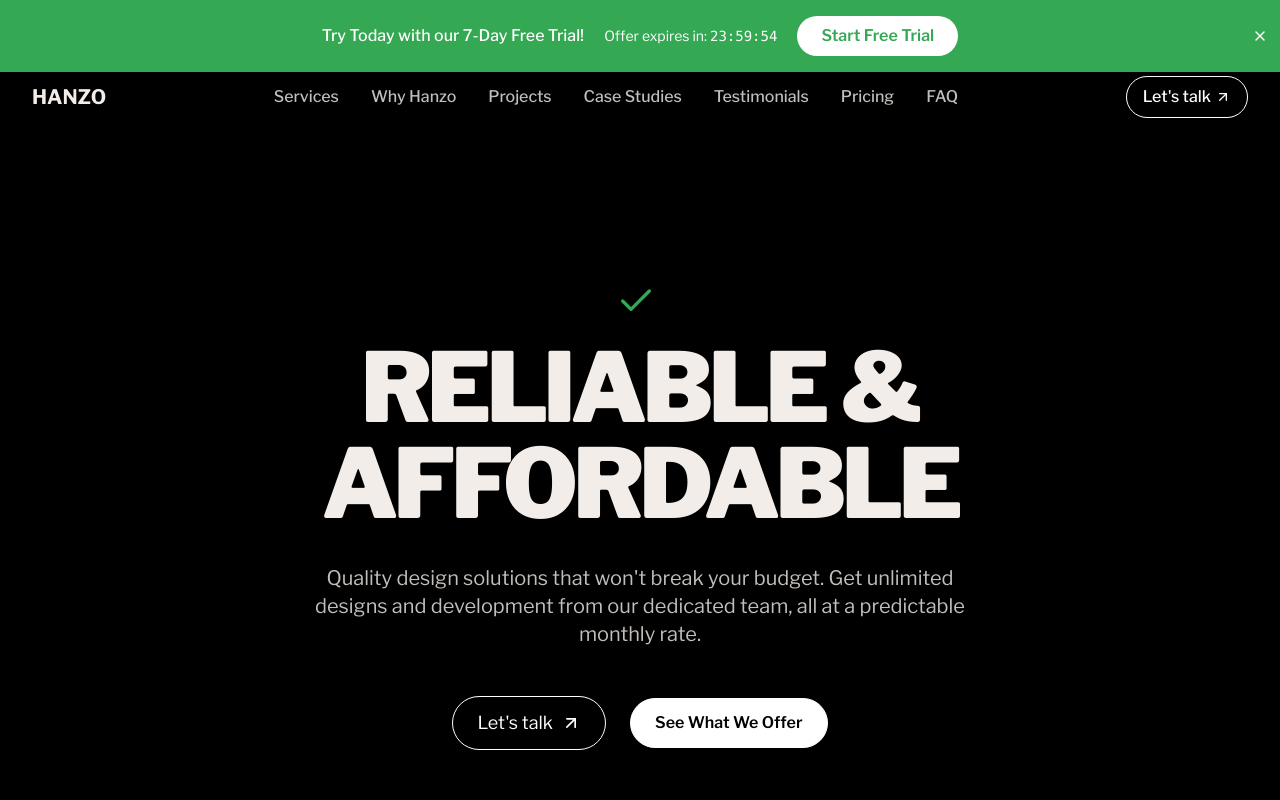
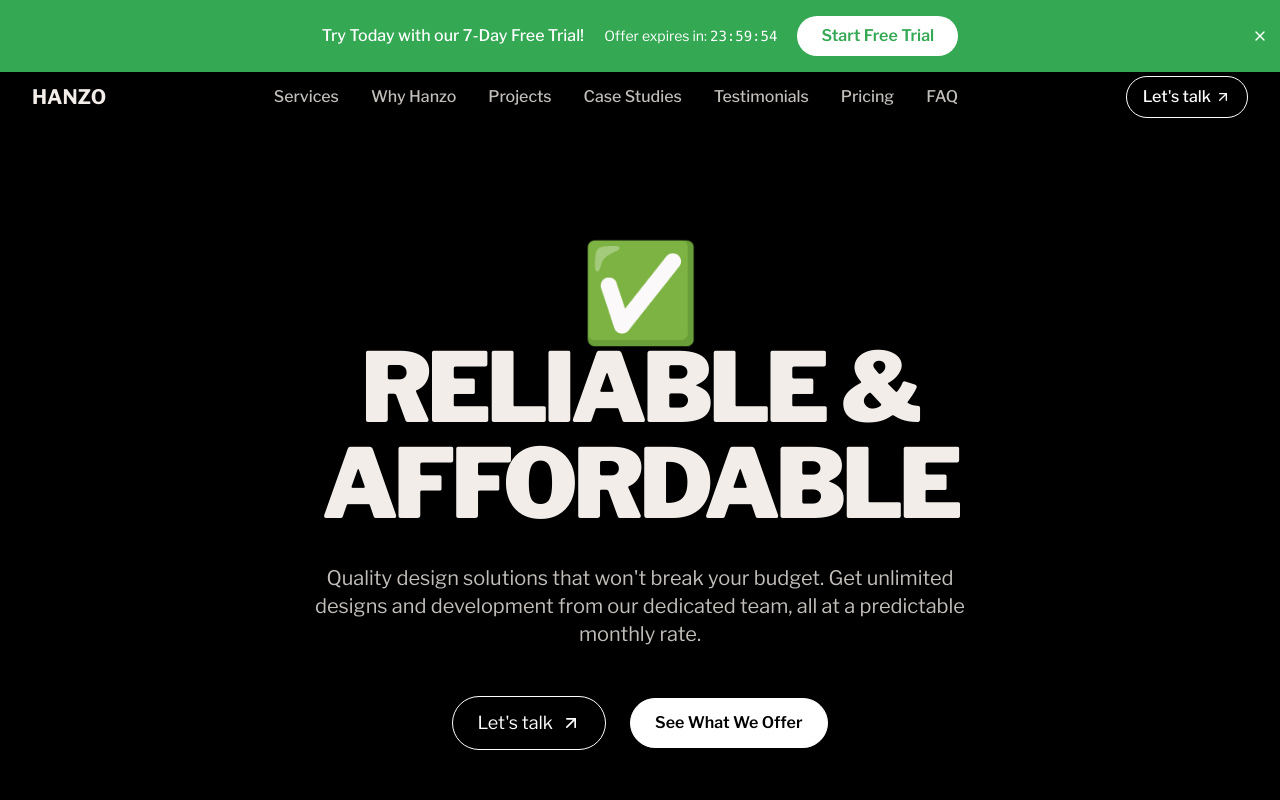
Before and after one commit to hanzoai/agency, a React (Vite) app: page / in a window 1280 px wide. Shown: the top 800 px of the page. Built offline with nearby package versions, Linux system fonts and the light colour scheme.

Commit message:
Update hero text animation
- Modified the hero component to include a checkmark emoji next to the "R" in "RELIABLE".
- Improved the animation for a smoother transition.

```diff
--- a/src/components/Hero.tsx
+++ b/src/components/Hero.tsx
@@ -1,5 +1,5 @@
 
-import { ArrowRight, ArrowUpRight, Check } from 'lucide-react';
+import { ArrowRight, ArrowUpRight } from 'lucide-react';
 import { useEffect, useState } from 'react';
 
 const Hero = () => {
@@ -17,7 +17,7 @@ const Hero = () => {
         clearInterval(textInterval);
         setShowCheckmark(true);
       }
-    }, 100); // Speed of the animation
+    }, 40); // Faster speed for smoother animation
 
     return () => clearInterval(textInterval);
   }, []);
@@ -32,7 +32,7 @@ const Hero = () => {
         <div className="max-w-5xl mx-auto text-center">
           <h1 className="text-5xl md:text-8xl font-black leading-tight uppercase mb-8 tracking-tighter">
             {showCheckmark && (
-              <Check size={40} className="inline-block mr-2 text-accent animate-scale-in" />
+              <span className="mr-1 animate-scale-in">✅</span>
             )}
             <span className="inline-block min-h-[1.2em]">{displayedText}</span>
           </h1>
```
